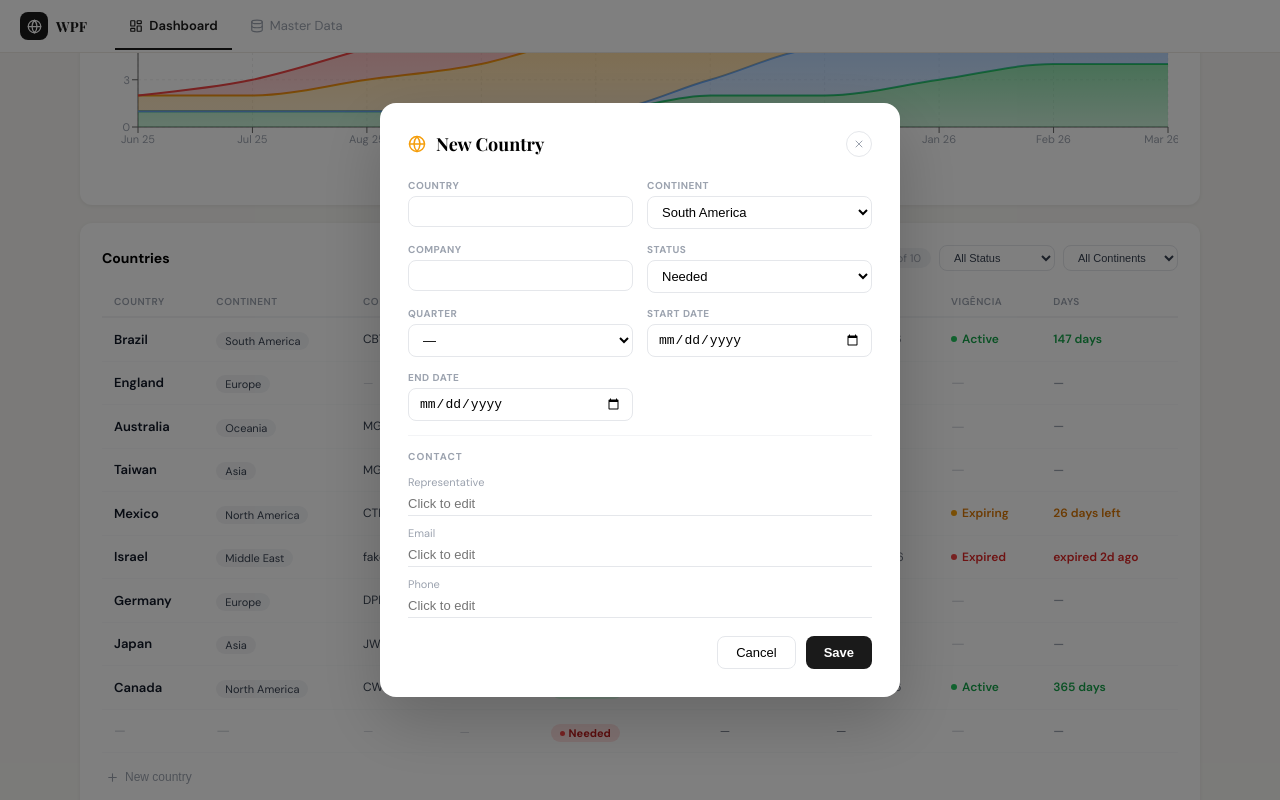
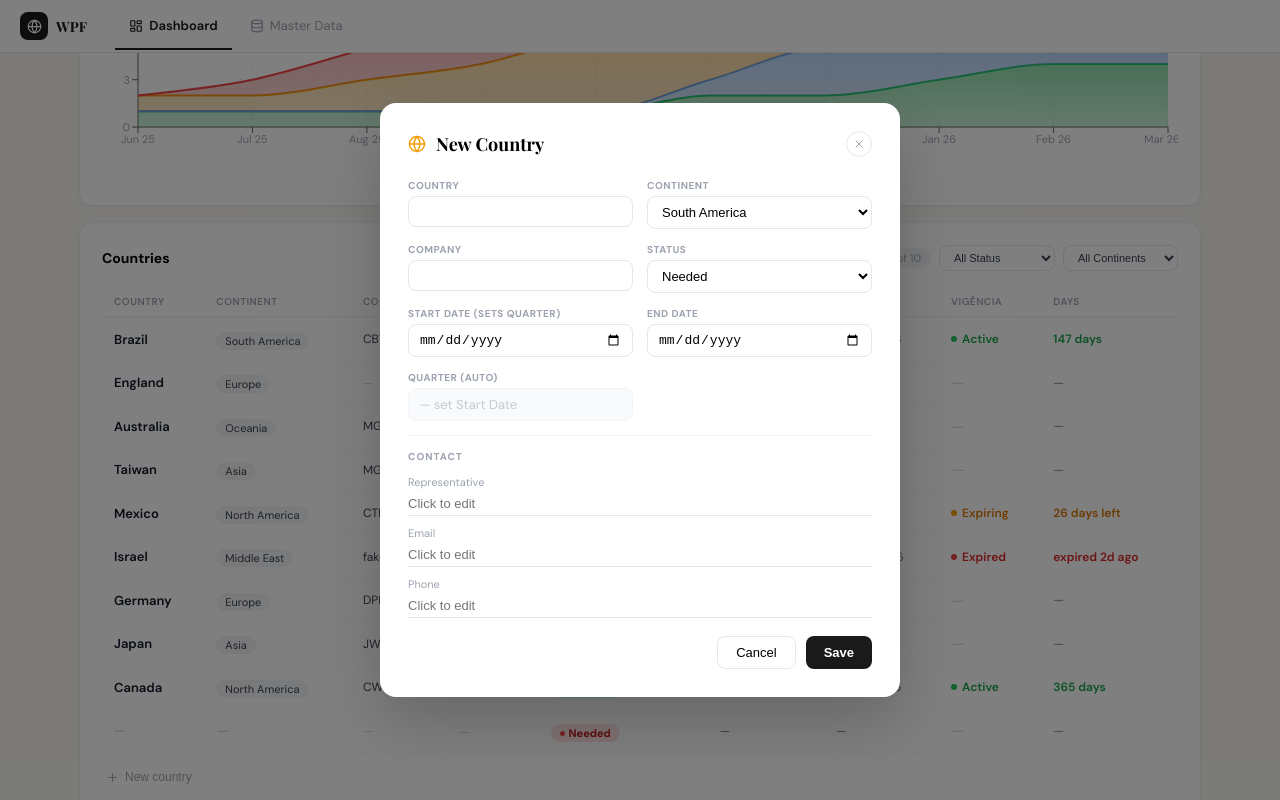
Before and after one commit to karinabupp/membernations, a React (Vite) app: page / in a window 1280 px wide. Both pictures are taken after a click on the button "New country". Shown: the part 1365-2165 px from the top of the page. Built offline with nearby package versions, Linux system fonts and the light colour scheme.

Commit message:
update: path to 55 federations

```diff
--- a/src/App.jsx
+++ b/src/App.jsx
@@ -32,10 +32,20 @@ const ISO_MAP = {
 const CONTINENTS = ["All Continents","South America","North America","Europe","Asia","Oceania","Africa","Middle East"];
 const STATUSES   = ["All Status","Member","Negotiating","Documentation","Needed"];
 const QUARTERS   = ["","Q1","Q2","Q3","Q4"];
-const GOAL       = 50;
+const GOAL       = 55;
 const TODAY      = new Date("2026-03-05");
 
 const fmt    = d => { if(!d) return "—"; const [y,m,dd]=d.split("-"); return `${dd}/${m}/${y}`; };
+
+// Auto-derive quarter from a date string (YYYY-MM-DD)
+function quarterFromDate(dateStr) {
+  if (!dateStr) return "";
+  const month = parseInt(dateStr.slice(5, 7), 10);
+  if (month <= 3)  return "Q1";
+  if (month <= 6)  return "Q2";
+  if (month <= 9)  return "Q3";
+  return "Q4";
+}
 const fmtMMM = d => { if(!d) return "—"; const dt=new Date(d+"T00:00:00"); return dt.toLocaleDateString("en-US",{month:"short",day:"numeric",year:"numeric"}); };
 
 function calcVig(inicio, fim) {
@@ -163,7 +173,7 @@ const INIT = [
   },
   {
     id:9, country:"Canada", continent:"North America", empresa:"CWF", memberStatus:"Member",
-    quarter:"Q1", inicio:"2025-06-01", fim:"2026-06-01", rep:"Sarah Lee", email:"s@cwf.ca", tel:"+1 416 000",
+    quarter:"Q2", inicio:"2025-06-01", fim:"2026-06-01", rep:"Sarah Lee", email:"s@cwf.ca", tel:"+1 416 000",
     statusHistory:[
       {id:"h9a", date:"2025-06-01", fromStatus:"", toStatus:"Member"},
     ]
@@ -211,7 +221,7 @@ function StaircaseBlock({ data, onStepClick }) {
         <div>
           <div style={{display:"flex",alignItems:"center",gap:8,marginBottom:3}}>
             <Target size={15} color="#6366f1"/>
-            <h2 style={{fontSize:14,fontWeight:700,margin:0}}>Path to 50 Federations</h2>
+            <h2 style={{fontSize:14,fontWeight:700,margin:0}}>Path to 55 Federations</h2>
           </div>
           <p style={{fontSize:11,color:"#9ca3af",margin:0}}>Quarterly member acquisition target · Click a step to see records</p>
         </div>
@@ -355,8 +365,7 @@ function EditModal({ row, onClose, onSave }) {
             {k:"continent",   label:"Continent",  type:"select",opts:CONTINENTS.slice(1)},
             {k:"empresa",     label:"Company",    type:"text"},
             {k:"memberStatus",label:"Status",     type:"select",opts:Object.keys(STATUS_CFG)},
-            {k:"quarter",     label:"Quarter",    type:"select",opts:QUARTERS},
-            {k:"inicio",      label:"Start Date", type:"date"},
+            {k:"inicio",      label:"Start Date (sets Quarter)", type:"date"},
             {k:"fim",         label:"End Date",   type:"date"},
           ].map(({k,label,type,opts})=>(
             <div key={k}>
@@ -365,11 +374,21 @@ function EditModal({ row, onClose, onSave }) {
                 ?<select value={f[k]||""} onChange={e=>set(k,e.target.value)} style={{width:"100%",border:"1px solid #e5e7eb",borderRadius:8,padding:"7px 10px",fontSize:13,background:"#fff"}}>
                   {(opts||[]).map(o=><option key={o} value={o}>{o||"—"}</option>)}
                 </select>
-                :<input type={type} value={f[k]||""} onChange={e=>set(k,e.target.value)}
+                :<input type={type} value={f[k]||""} onChange={e=>{
+                    set(k,e.target.value);
+                    if(k==="inicio") set("quarter", quarterFromDate(e.target.value));
+                  }}
                   style={{width:"100%",border:"1px solid #e5e7eb",borderRadius:8,padding:"7px 10px",fontSize:13,boxSizing:"border-box"}}/>
               }
             </div>
           ))}
+          {/* Quarter display — auto-derived, read-only */}
+          <div>
+            <label style={{fontSize:10,color:"#9ca3af",fontWeight:700,display:"block",marginBottom:4,textTransform:"uppercase",letterSpacing:.5}}>Quarter (auto)</label>
+            <div style={{border:"1px solid #f3f4f6",borderRadius:8,padding:"7px 10px",fontSize:13,background:"#f9fafb",color:f.quarter?"#6366f1":"#c4c9d4",fontWeight:f.quarter?700:400}}>
+              {f.quarter || "— set Start Date"}
+            </div>
+          </div>
         </div>
         {v.status&&(
           <div style={{background:"#f9fafb",borderRadius:8,padding:"10px 14px",marginBottom:14,display:"flex",alignItems:"center",gap:8}}>
@@ -583,7 +602,10 @@ function DashboardTab({ data, setData }) {
     return true;
   }),[data,sfilt,cfilt]);
 
-  const save=(updated)=>setData(p=>p.map(c=>c.id===updated.id?updated:c));
+  const save=(updated)=>setData(p=>p.map(c=>c.id===updated.id?{
+    ...updated,
+    quarter: updated.inicio ? quarterFromDate(updated.inicio) : updated.quarter
+  }:c));
   const addRow=()=>{
     const id=Date.now();
     const novo={id,country:"",continent:"",empresa:"",memberStatus:"Needed",quarter:"",inicio:"",fim:"",rep:"",email:"",tel:"",statusHistory:[]};
@@ -745,7 +767,10 @@ function DataTab({ data, setData }) {
     return true;
   }),[data,sfilt,cfilt,search]);
 
-  const save = (updated) => setData(p=>p.map(c=>c.id===updated.id?updated:c));
+  const save = (updated) => setData(p=>p.map(c=>c.id===updated.id?{
+    ...updated,
+    quarter: updated.inicio ? quarterFromDate(updated.inicio) : updated.quarter
+  }:c));
   const del  = (id)      => setData(p=>p.filter(c=>c.id!==id));
 
   const toggleExpand = (id) => setExpanded(prev=>{
@@ -838,7 +863,7 @@ function DataTab({ data, setData }) {
                             :c.key==="continent"
                             ?<EditableCell value={row[c.key]} type="select" opts={CONTINENTS.slice(1)} onChange={val=>save({...row,[c.key]:val})}/>
                             :c.key==="quarter"
-                            ?<EditableCell value={row[c.key]} type="select" opts={QUARTERS} onChange={val=>save({...row,[c.key]:val})}/>
+                            ?<span style={{fontSize:12,fontWeight:700,color:row[c.key]?"#6366f1":"#d1d5db",padding:"3px 4px",display:"block"}} title="Auto-derived from Start date">{row[c.key]||"—"}</span>
                             :c.key==="inicio"||c.key==="fim"
                             ?<EditableCell value={row[c.key]} type="date" onChange={val=>save({...row,[c.key]:val})}/>
                             :<EditableCell value={row[c.key]} onChange={val=>save({...row,[c.key]:val})}/>
```
